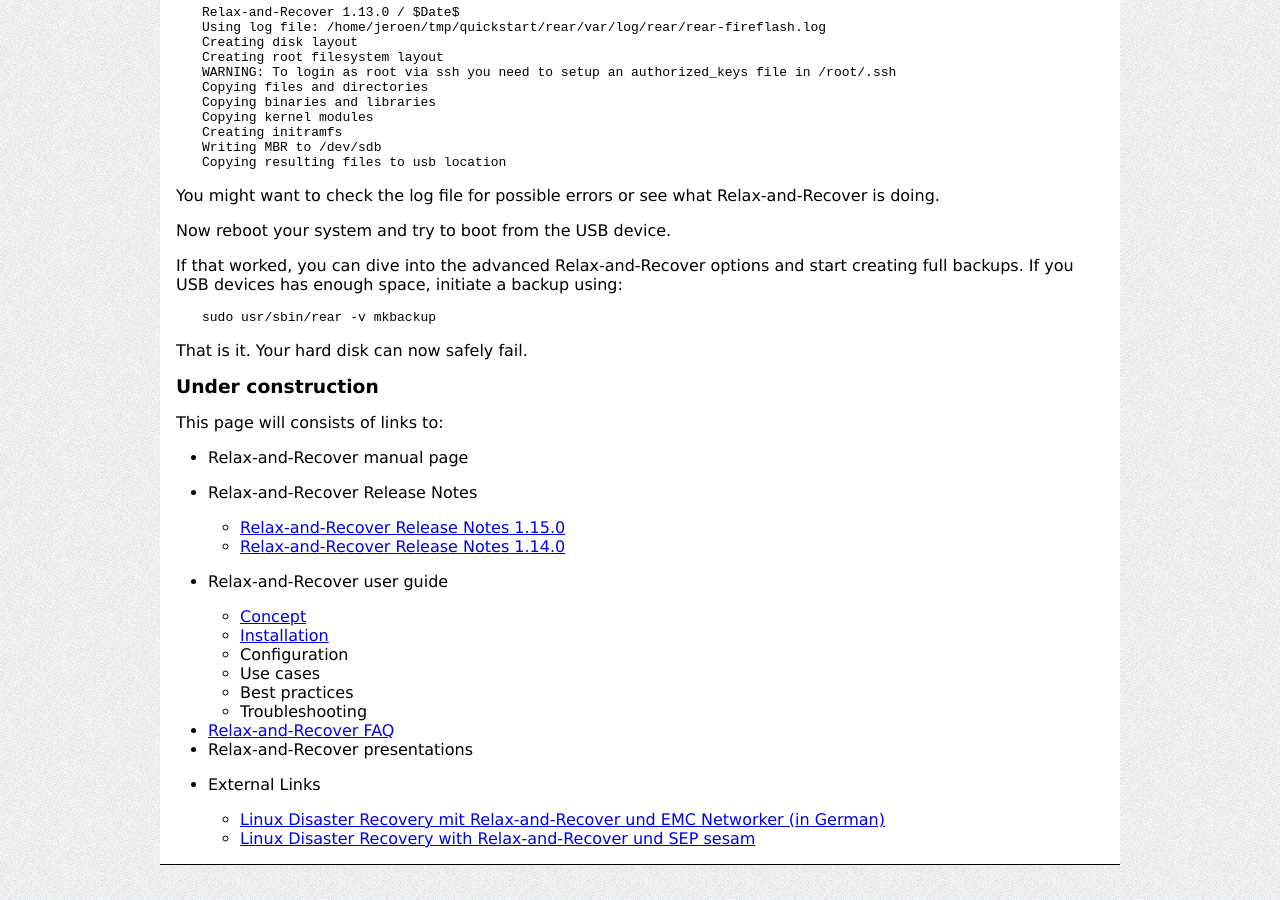
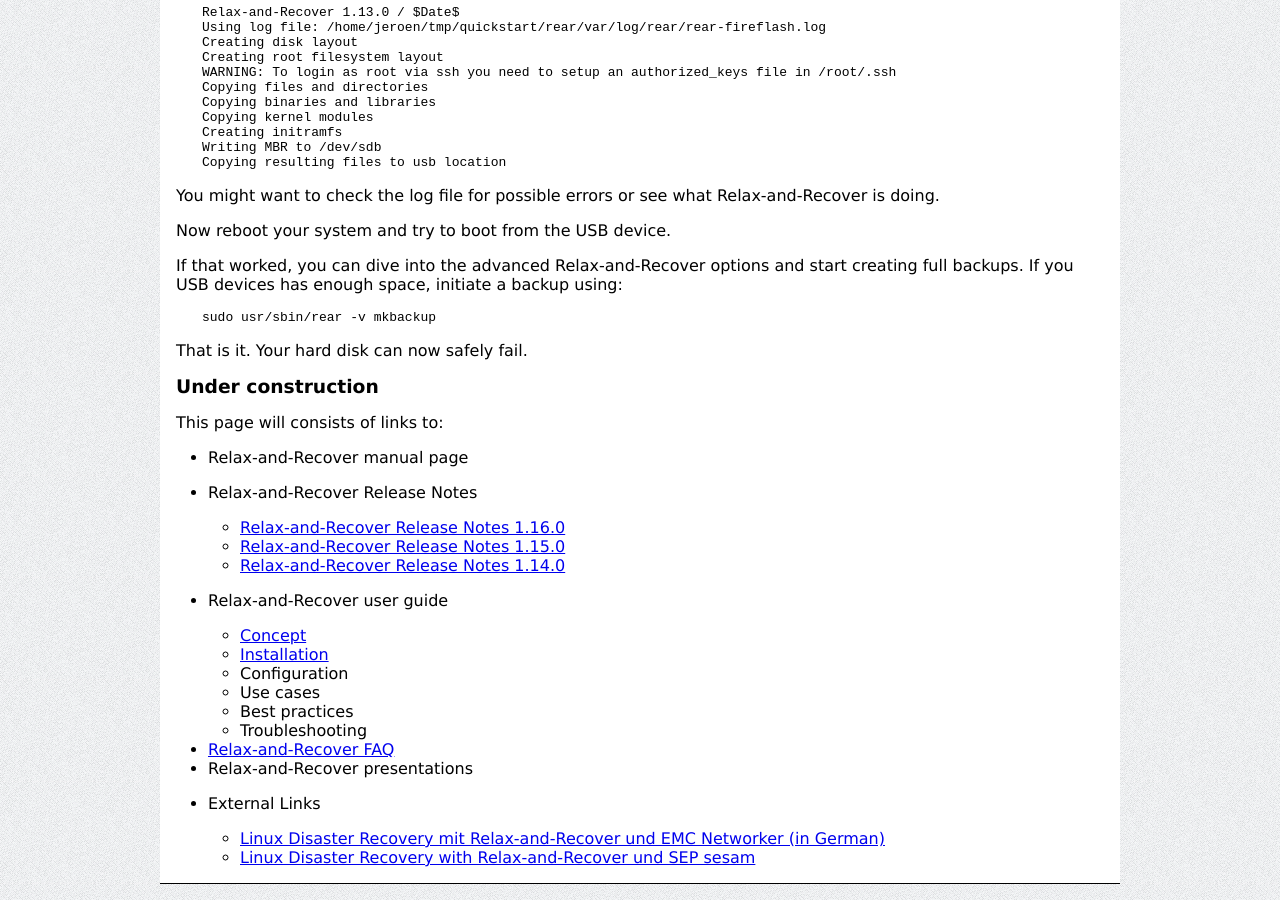
Before and after one commit to rear/rear.github.com, a Jekyll site: the page built from documentation/index.md, in a window 1280 px wide and 900 px high, scrolled down 953 px. Built offline with Jekyll 4.4.1, drawn with Linux system fonts in a browser that asks for light colours; comment, search, counter and statistics services are not loaded.

Commit message:
make release notes for 1.16 visible

```diff
--- a/documentation/index.md
+++ b/documentation/index.md
@@ -83,6 +83,7 @@
  - Relax-and-Recover manual page
  - Relax-and-Recover Release Notes
 
+   * [Relax-and-Recover Release Notes 1.16.0](http://relax-and-recover.org/documentation/release-notes-1-16)
    * [Relax-and-Recover Release Notes 1.15.0](http://relax-and-recover.org/documentation/release-notes-1-15)
    * [Relax-and-Recover Release Notes 1.14.0](http://relax-and-recover.org/documentation/release-notes-1-14)
 
```
